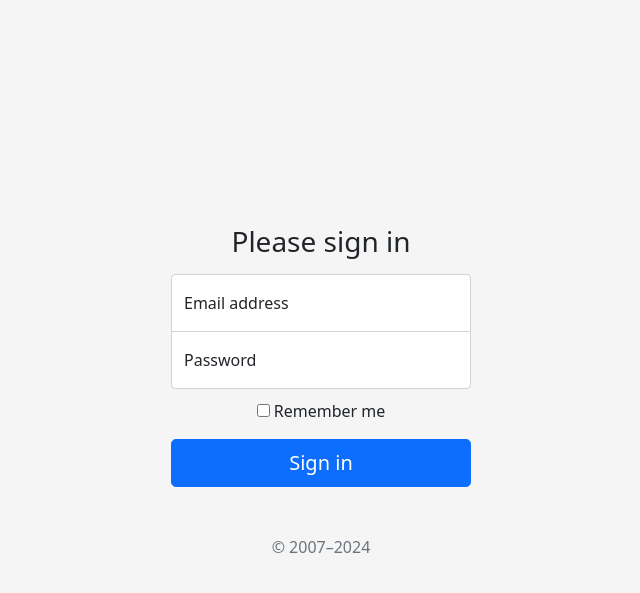
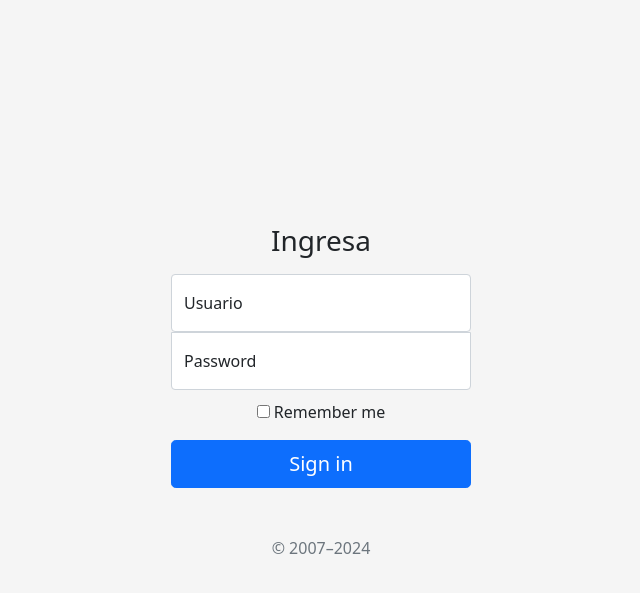
Before and after one commit to gorbigmx/ejemplofastappy, a FastAPI app: template templates/index.html in a window 1280 px wide. Shown: the top 593 px of the page, without its empty margins (319-959 px from the left). Run offline with FastAPI, Linux system fonts and the light colour scheme; the template is opened without the code that fills it, so the values that code supplies are empty; some libraries are stand-ins or nearby versions.

Commit message:
210423 1531

```diff
--- a/main.py
+++ b/main.py
@@ -1,5 +1,5 @@
 from typing_extensions import deprecated
-from fastapi import FastAPI, Depends, HTTPException, Form
+from fastapi import FastAPI, Depends, HTTPException, Request
 from fastapi.responses import HTMLResponse
 from fastapi.staticfiles import StaticFiles
 from fastapi.security import OAuth2PasswordBearer, OAuth2PasswordRequestForm
@@ -104,8 +104,9 @@
     return user
 
 @app.get("/")
-def root():
-    return render_template('index.html')
+def home(request: Request):
+    return templates.TemplateResponse("index.html", context={"request": request})
+    #return templates.TemplateResponse("sigin.html", context={"request": request})
 
 @app.get("/users/me")
 def user(user: User = Depends(get_user_disabled_current)):
@@ -115,8 +116,8 @@
 def login(form_data: OAuth2PasswordRequestForm = Depends()):
     #usernamef = request.form['username']
     #passwordf = request.form['password']
-    usernamef = Annotated[str, Form()]
-    passwordf = Annotated[str, Form()]
+    usernamef: str = Annotated[str, Form()]
+    passwordf: str = Annotated[str, Form()]
     #user = authenticate_user(fake_users_db, form_data.username, form_data.password)
     user = authenticate_user(fake_users_db, usernamef, passwordf)
     access_token_expired = timedelta(minutes=30)
--- a/templates/index.html
+++ b/templates/index.html
@@ -16,9 +16,6 @@
 <link href="/static/css/bootstrap.min.css" rel="stylesheet" integrity="sha384-wEmeIV1mKuiNpC+IOBjI7aAzPcEZeedi5yW5f2yOq55WWLwNGmvvx4Um1vskeMj0" crossorigin="anonymous">
 
     <!-- Favicons -->
-
-
-
     <style>
       .bd-placeholder-img {
         font-size: 1.125rem;
@@ -43,15 +40,15 @@
 
 <main class="form-signin">
   <form action="/token" method="POST">
-    <h1 class="h3 mb-3 fw-normal">Please sign in</h1>
+    <h1 class="h3 mb-3 fw-normal">Ingresa</h1>
 
     <div class="form-floating">
-      <input type="email" name="usernamef" class="form-control" id="floatingInput" placeholder="name@example.com">
-      <label for="floatingInput">Email address</label>
+      <input type="text" name="usernamef" class="form-control" id="usernamef" placeholder="name@example.com">
+      <label for="usernamef">Usuario</label>
     </div>
     <div class="form-floating">
-      <input type="password" name="passwordf" class="form-control" id="floatingPassword" placeholder="Password">
-      <label for="floatingPassword">Password</label>
+      <input type="password" name="passwordf" class="form-control" id="passwordf" placeholder="Password">
+      <label for="passwordf">Password</label>
     </div>
 
     <div class="checkbox mb-3">
```
